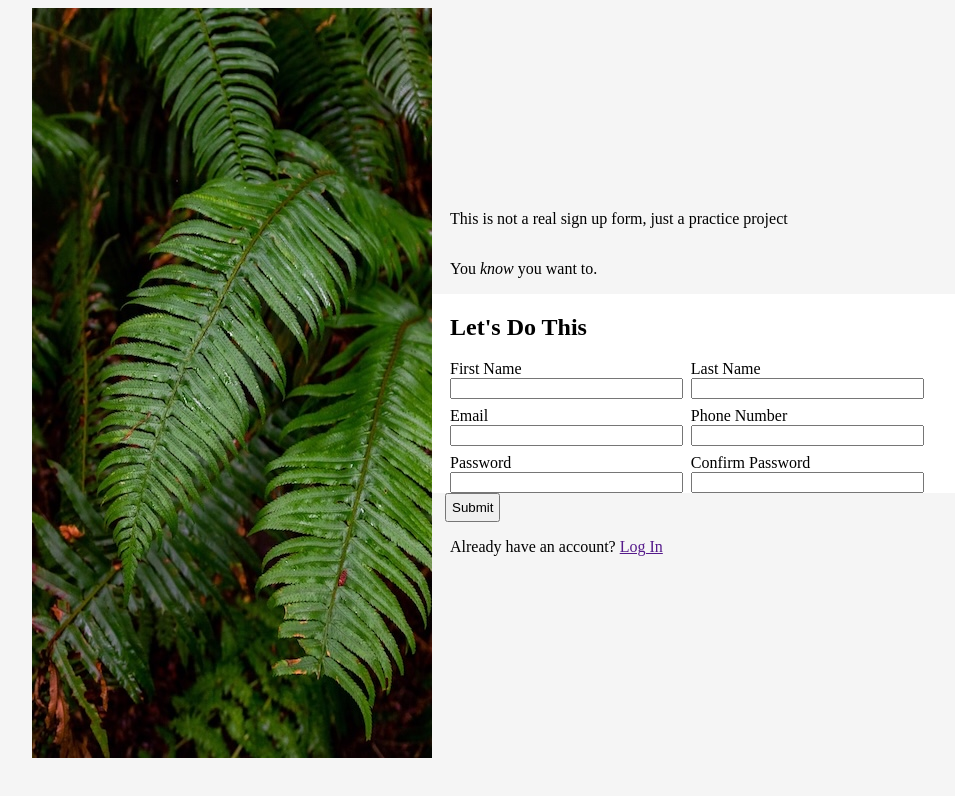
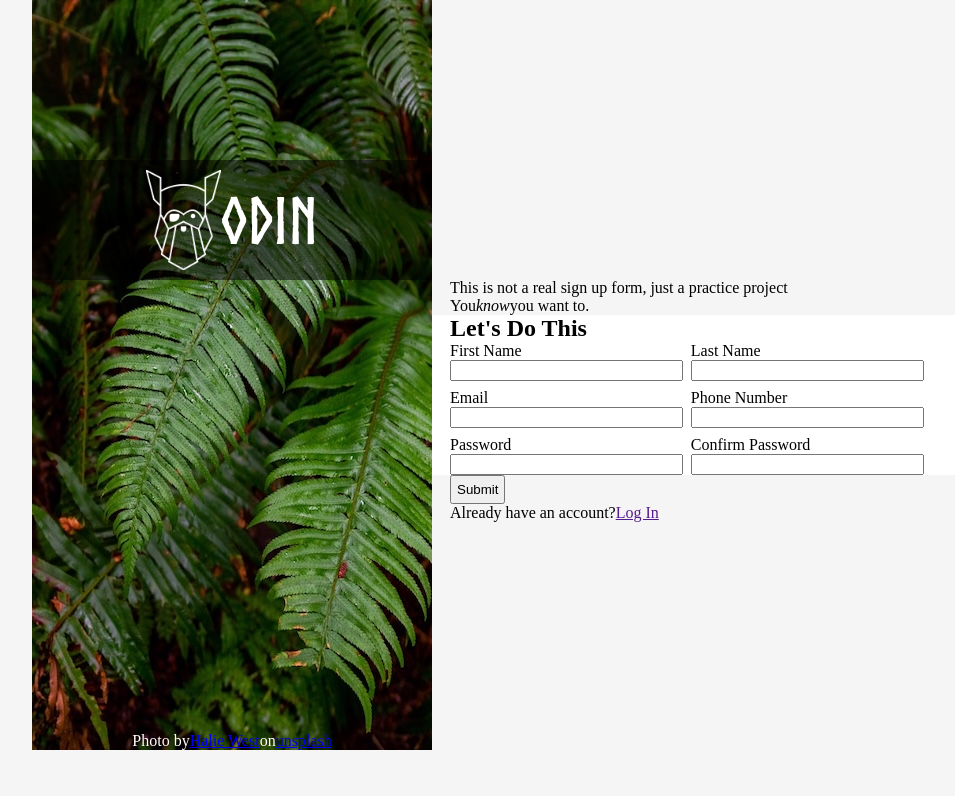
Before and after one commit to j-slopey/Signup-Page, a plain HTML site: page index.html in a window 1280 px wide. Shown: the whole page, without its empty margins (108-1063 px from the left). Drawn offline with Linux system fonts and the light colour scheme.

Commit message:
Completed left side of the UI. Credit text could use some tweaking

```diff
--- a/index.html
+++ b/index.html
@@ -9,6 +9,11 @@
 </head>
 <body>
 <div id="left-image">
+    <div class="greybox">
+        <img src="odin-icon.png" class="icon">
+        <h1 class="odintext">ODIN</h1>
+    </div>
+    <p class="credit">Photo by <a href="https://unsplash.com/photos/green-leaf-plant-in-close-up-photography-25xggax4bSA">Halie West</a> on <a href="https://unsplash.com/">unsplash</a> </p>
 </div>
 <main>
     <p>
--- a/style.css
+++ b/style.css
@@ -1,19 +1,33 @@
+@font-face {
+    font-family: Norse-Bold;
+    src: url(./Norse-Bold.otf);
+}
+
+body * {
+    display: flex;
+    margin: 0;
+}
+
 body{
     display: flex;
     justify-content: center;
     align-items: stretch;
     background-color: whitesmoke;
+    margin: 0;
+    height: 100vh;
 }
 
 div#left-image{
     background-image: url("sideimage.jpg");
+    flex-direction: column;
+    justify-content: space-between;
+    height: 750px;
     width: 400px;
-    height: 750px;
     flex: 0 0 auto;
+    color: white;
 }
 
 main {
-    display: flex;
     flex-direction: column;
     justify-content: center;
     flex: 1;
@@ -27,8 +41,8 @@ div#form-container{
 
 button#submit-form {
     align-self: flex-start;
-    padding: 5px 5px ;
-    margin-left: 13px;
+    padding: 5px;
+    margin-left: 18px;
 }
 
 form#sign-up-form {
@@ -38,7 +52,6 @@ form#sign-up-form {
     gap: 8px;
 }
 div.input-label{
-    display: flex;
     flex-direction: column;
     width: 40%;
 
@@ -47,3 +60,27 @@ div.input-label{
 main > * {
     padding-left: 18px;
 }
+
+div.greybox {
+    background-color: rgb(0,0,0,0.5);
+    justify-content: center;
+    align-items: center;
+    margin-top: 40%;
+    padding: 10px;
+
+}
+
+h1.odintext{
+    font-family: Norse-Bold, system-ui;
+    font-size: 64px;
+    margin: 0;
+}
+
+img.icon{
+    height: 100px;
+}
+
+.credit {
+    align-self: center;
+
+}
```
Also changed, not shown: Norse-Bold.otf (added), odin-icon.png (added).
